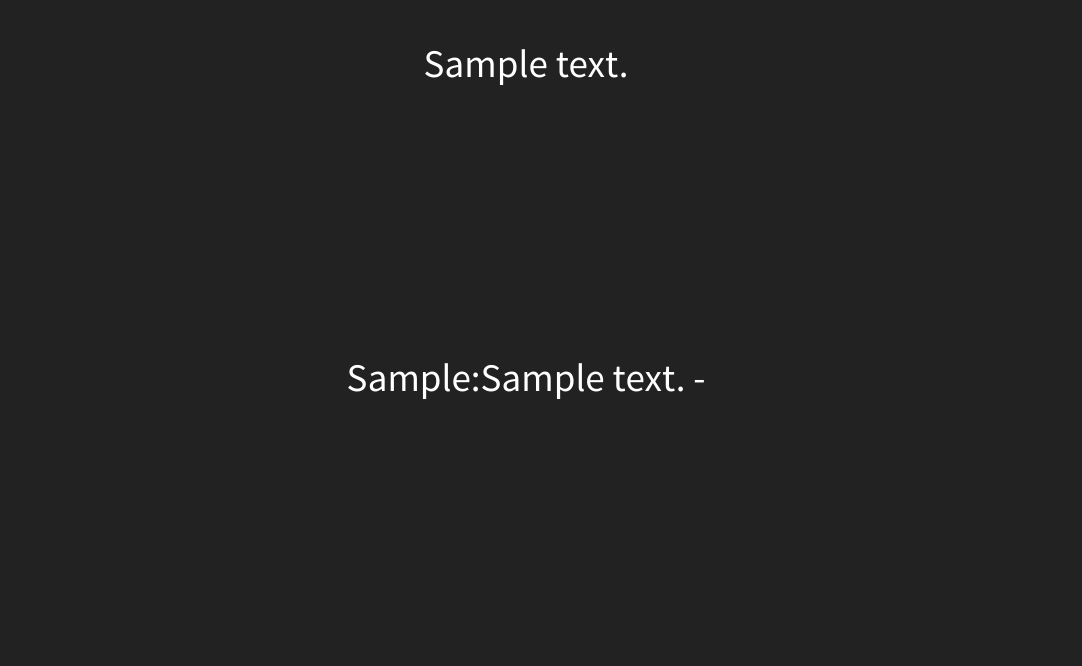
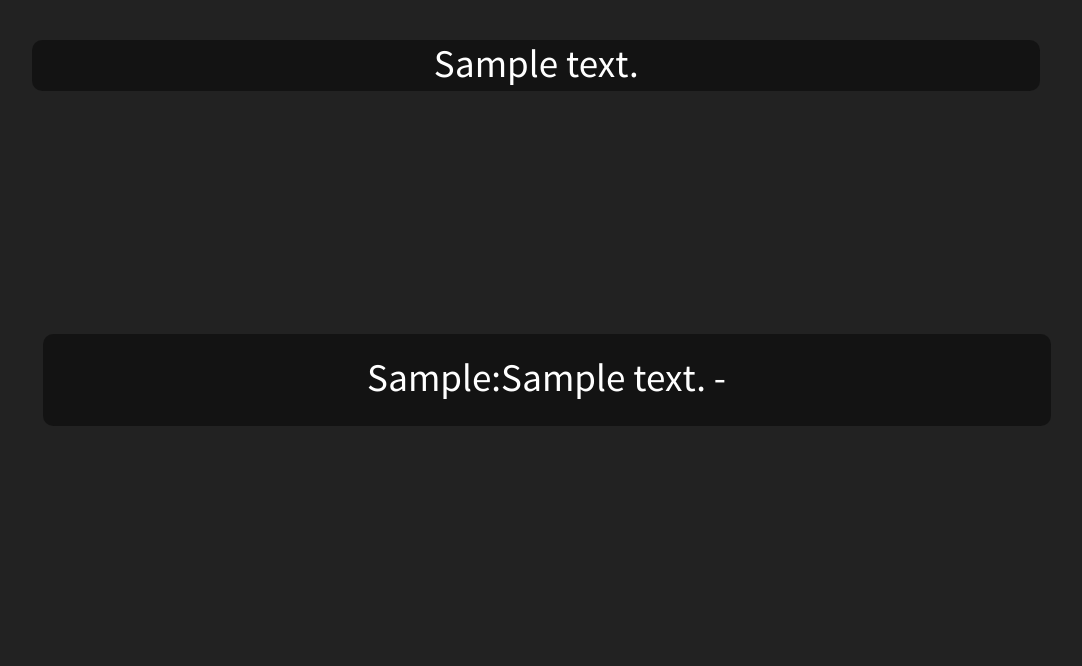
Before and after one commit to r-stack/edupedia, a Django app: template epsearch/templates/epsearch/search2.html in a window 1280 px wide. Shown: the top 666 px of the page, without its empty margins (114-1196 px from the left). Run offline with Django 3.2, Linux system fonts and the light colour scheme; the template is opened without the code that fills it: values that come from a table or form of the project are taken from there, others are empty; tables that the repository leaves empty hold one stand-in row (values such as "Sample post"); parts of the project's set-up code (start-up, migrations or seed data) failed here and were passed over; some libraries are stand-ins or nearby versions.

```diff
--- a/epsearch/templates/epsearch/search2.html
+++ b/epsearch/templates/epsearch/search2.html
@@ -11,6 +11,18 @@
 
 		<!-- Theme used for syntax highlighting of code -->
 		<link rel="stylesheet" href="{{STATIC_URL}}reveal/lib/css/zenburn.css">
+		<style type="text/css">
+		 .reveal section{
+			background-color: rgba(10, 10, 10, 0.6);
+			border-radius: 10px;
+			padding: 10px;
+		 }
+		 .reveal section.stack {
+			background-color: rgba(10, 10, 10, 0.6);
+			border-radius: 10px;
+			padding: 10px;
+		 }
+		</style>
 </head>
 <body>
 <div class="reveal">
@@ -48,3 +60,4 @@
 	});
 </script>
 </body>
+</html>
```
